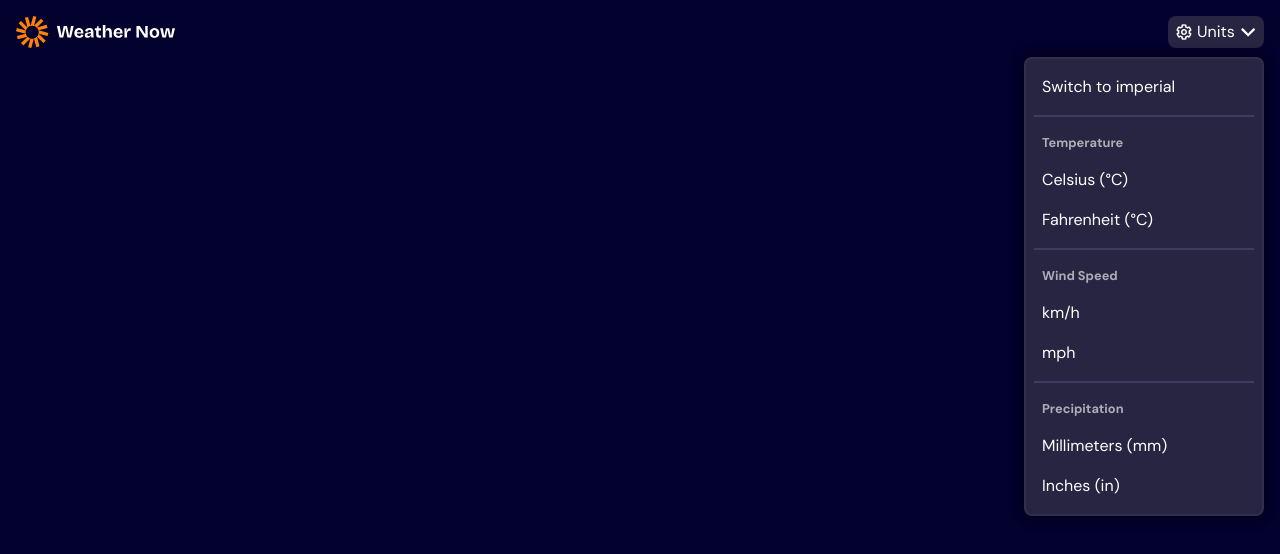
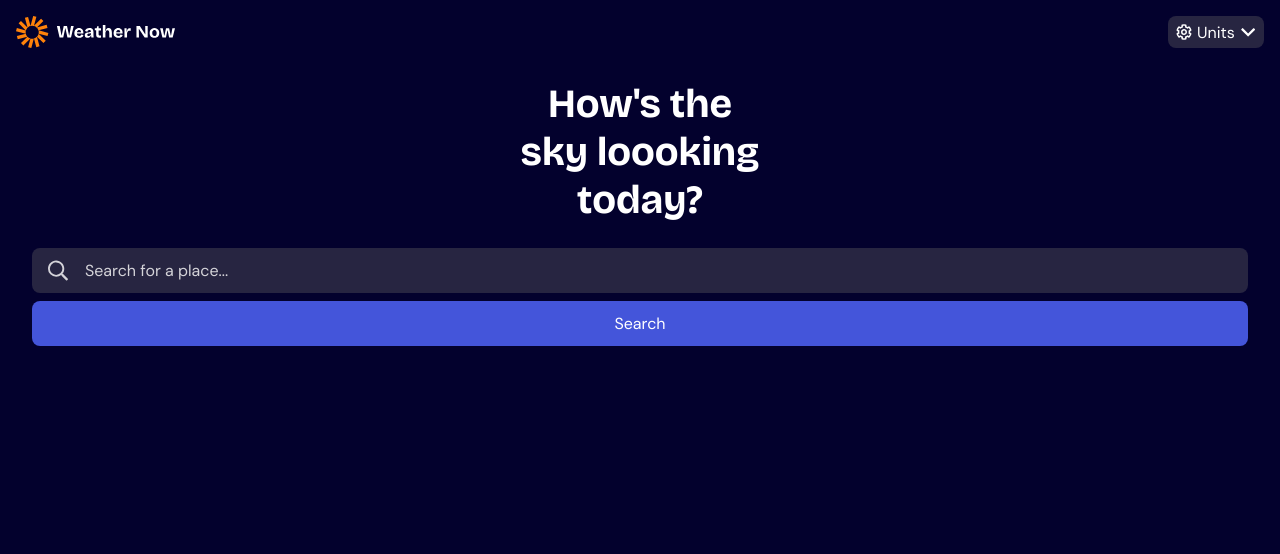
Before and after one commit to kelvinrands-dev/weather-webapp, a React (Vite) app in the folder weather-app-project/: page / in a window 1280 px wide. Shown: the top 554 px of the page. Built offline with nearby package versions, Linux system fonts and the light colour scheme.

Commit message:
feat: add search input and button with styling for them

```diff
--- a/weather-app-project/src/App.css
+++ b/weather-app-project/src/App.css
@@ -1,3 +1,6 @@
 .app-container {
   padding: 1rem;
+  display: flex;
+  flex-direction: column;
+  gap: 1rem;
 }
--- a/weather-app-project/src/App.jsx
+++ b/weather-app-project/src/App.jsx
@@ -1,10 +1,12 @@
 import { Header } from "./components/HeaderSection/Header";
+import { SearchPlace } from "./components/SearchSection/SearchPlace";
 import "./App.css";
 
 function App() {
   return (
     <div className="app-container">
       <Header />
+      <SearchPlace />
     </div>
   );
 }
--- a/weather-app-project/src/components/HeaderSection/DropDown.css
+++ b/weather-app-project/src/components/HeaderSection/DropDown.css
@@ -11,6 +11,10 @@
   width: 15rem;
   border: 2px solid var(--Neutral-700);
   box-shadow: 0px 0px 10px 5px rgba(0, 0, 0, 0.3);
+}
+
+.dropdown.no-display {
+  display: none;
 }
 
 .dropdown-section {
--- a/weather-app-project/src/components/HeaderSection/DropDown.jsx
+++ b/weather-app-project/src/components/HeaderSection/DropDown.jsx
@@ -2,7 +2,7 @@ import "./DropDown.css";
 
 export function DropDown() {
   return (
-    <section className="dropdown">
+    <section className="dropdown no-display">
       <div className="dropdown-section switch-section">
         <button className="dropdown-button">Switch to imperial</button>
       </div>
--- /dev/null
+++ b/weather-app-project/src/components/SearchSection/SearchPlace.css
@@ -0,0 +1,53 @@
+.search-place-section {
+  display: flex;
+  flex-direction: column;
+  justify-content: center;
+  align-items: center;
+  padding: 1rem;
+  gap: 1.5rem;
+}
+
+.search-place-section > :nth-child(1) {
+  font-family: var(--font-bricolage);
+  font-weight: bold;
+  font-size: 2.5rem;
+  text-align: center;
+  width: 10ch;
+}
+
+.search-place {
+  display: flex;
+  flex-direction: column;
+  gap: 0.5rem;
+  width: 100%;
+}
+
+.search-input-container {
+  display: flex;
+  background: var(--Neutral-800);
+  align-items: center;
+  padding: 0.75rem 1rem;
+  gap: 1rem;
+  border-radius: var(--bd-radius-s);
+}
+
+.search-input {
+  border: none;
+  background: transparent;
+  outline: none;
+  color: var(--Neutral-200);
+  width: 80%;
+}
+
+.search-input::placeholder {
+  color: var(--Neutral-200);
+  opacity: 1;
+}
+
+.search-btn {
+  all: unset;
+  background: var(--Blue-500);
+  text-align: center;
+  padding: 0.75rem 1rem;
+  border-radius: var(--bd-radius-s);
+}
--- /dev/null
+++ b/weather-app-project/src/components/SearchSection/SearchPlace.jsx
@@ -0,0 +1,21 @@
+import "./SearchPlace.css";
+
+export function SearchPlace() {
+  return (
+    <section className="search-place-section">
+      <p>How's the sky loooking today?</p>
+
+      <div className="search-place">
+        <div className="search-input-container">
+          <img src="images\icon-search.svg" />
+          <input
+            className="search-input"
+            type="text"
+            placeholder="Search for a place..."
+          />
+        </div>
+        <button className="search-btn">Search</button>
+      </div>
+    </section>
+  );
+}
--- a/weather-app-project/src/index.css
+++ b/weather-app-project/src/index.css
@@ -2,6 +2,11 @@
   /*ROOTS FOR FONTS*/
   --font-dmSans: "DM Sans", sans-serif;
   --font-bricolage: "Bricolage Grotesque", sans-serif;
+
+  /*ROOTS FOR SIZING*/
+  --bd-radius-s: 0.5rem;
+  --bd-radius-m: 0.75rem;
+  --bd-radius-l: 1rem;
 
   /*ROOTS FOR COLORS*/
   --Blue-500: hsl(233, 67%, 56%);
@@ -30,7 +35,7 @@ html,
 body {
   font-family: var(--font-dmSans);
   height: 100%;
-  line-height: 1.5;
+  /*line-height: 1.5;*/
   -webkit-font-smoothing: antialiased;
   background: var(--Neutral-900);
   color: var(--Neutral-0);
```
